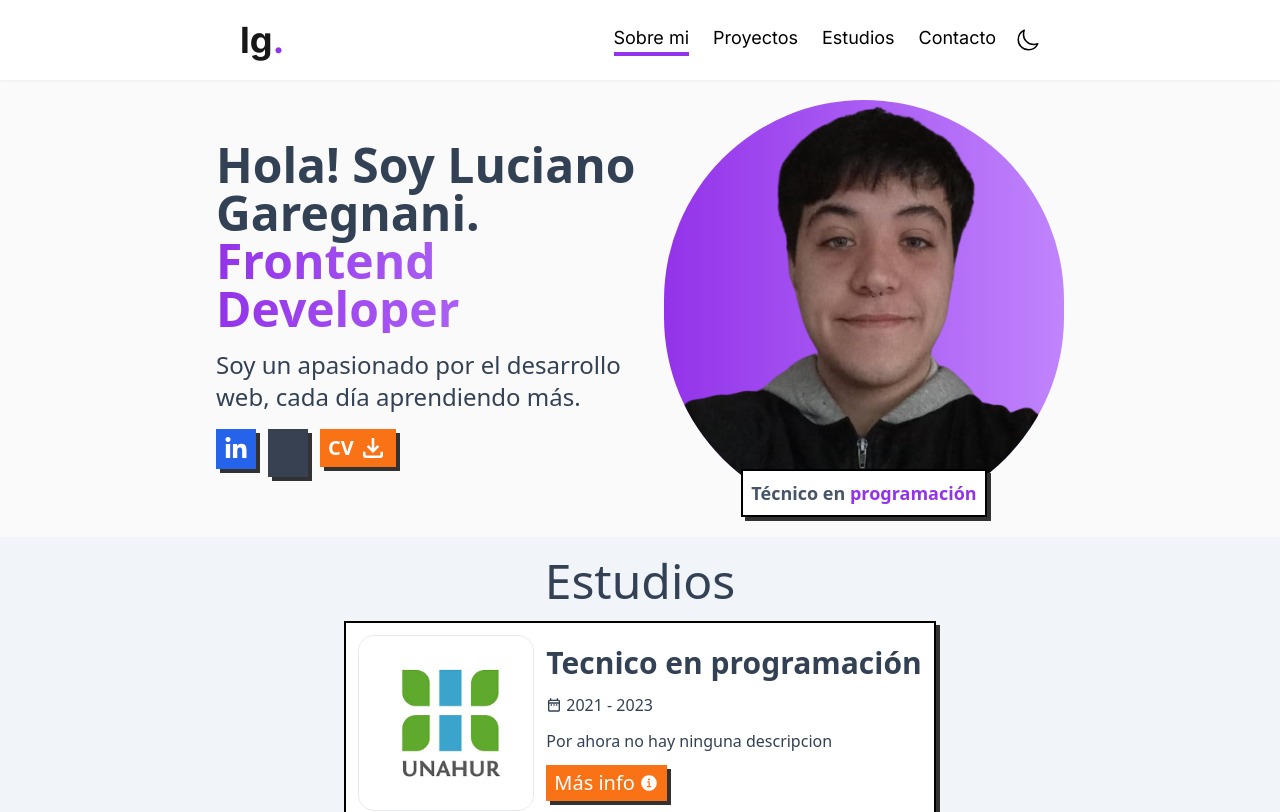
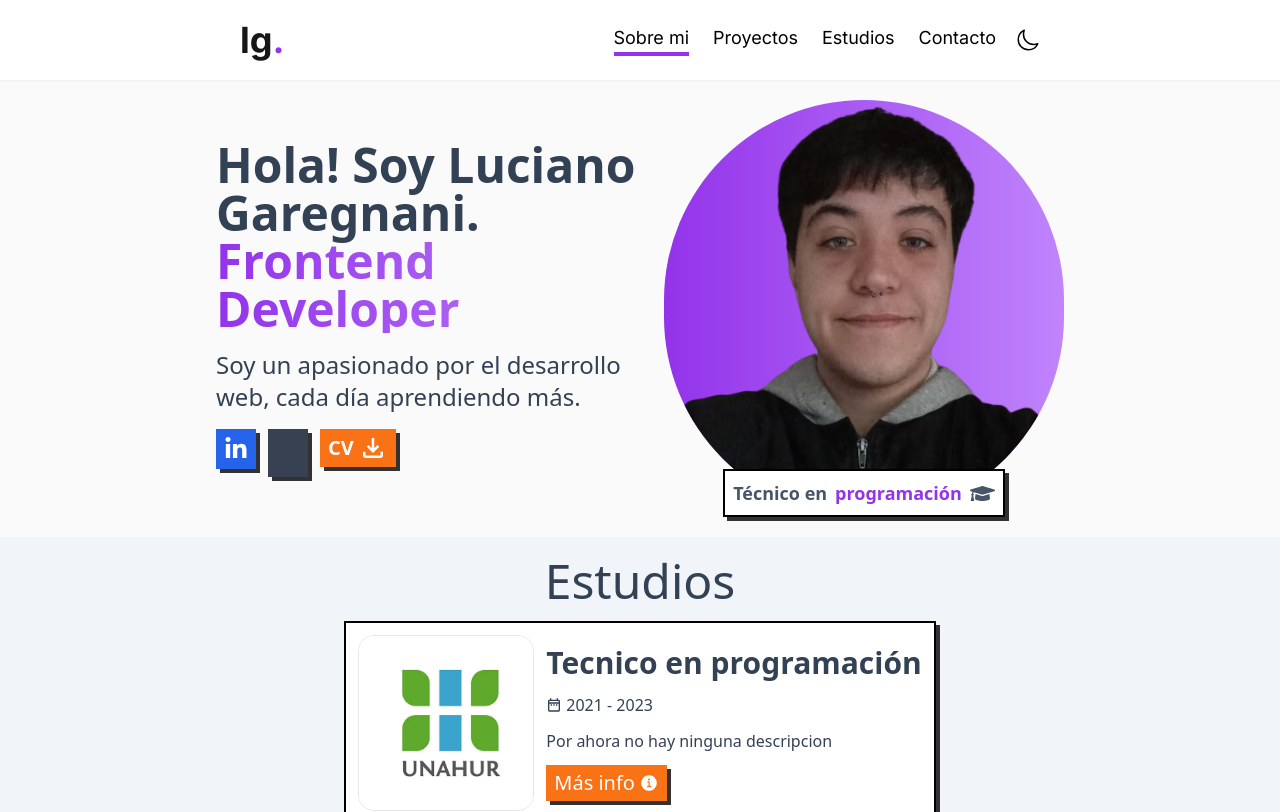
Before and after one commit to lucianogaregnani/portfolio, a React (Vite) app: page / in a window 1280 px wide. Shown: the top 812 px of the page. Built offline with nearby package versions, Linux system fonts and the light colour scheme; some icons are missing.

Commit message:
warnings fix

```diff
--- a/src/components/hero-section/styled-components/HeroImage.tsx
+++ b/src/components/hero-section/styled-components/HeroImage.tsx
@@ -1,10 +1,11 @@
 import foto from '../assets/10c0406a-1040-4607-a9bc-ac678b775c4e-removebg-preview.png'
-
+import { FaGraduationCap } from "react-icons/fa";
 function HeroImage() {
   return (
     <div className="mt-4 relative flex justify-center items-center xl:items-center xl:p-0 w-3/4 md:w-[25rem] md:mt-0">
-      <div className="text-slate-600 dark:text-slate-100 z-20 text-sm md:text-lg absolute bottom-0 bg-white p-2 shadow-card dark:bg-slate-700">
+      <div className="flex items-center gap-2 text-slate-600 dark:text-slate-100 z-20 text-sm md:text-lg absolute bottom-0 bg-white p-2 shadow-card dark:bg-slate-700">
         Técnico en <span className="text-purple-600 dark:text-yellow-400">programación</span>
+        <FaGraduationCap size="25" />
       </div>
       <img
         src={foto}
--- a/src/components/proyects/ProyectsSection.tsx
+++ b/src/components/proyects/ProyectsSection.tsx
@@ -21,6 +21,7 @@ function ProyectsSection() {
         const { title, content, image, technologies, liveLink, codeLink } = proyect;
         return (
           <ProyectCard
+            key={title}
             title={title}
             content={content}
             image={image}
--- a/src/components/proyects/components/ProyectCard.tsx
+++ b/src/components/proyects/components/ProyectCard.tsx
@@ -37,8 +37,10 @@ function ProyectCard({
           <span className="text-purple-600 font-semibold">.</span>
         </p>
         <div className="text-sky-400 flex gap-2">
-          {technologies.map((TechnologieIcon) => (
-            TechnologieIcon
+          {technologies.map((TechnologieIcon, index) => (
+            <div key={index}>
+                {TechnologieIcon}
+            </div>
           ))}
         </div>
         <div className="flex gap-4">
--- a/src/components/studies-section/StudiesSection.tsx
+++ b/src/components/studies-section/StudiesSection.tsx
@@ -27,6 +27,7 @@ function StudiesSection() {
           moreInfo,
         }) => (
           <StudiesCard
+            key={description}
             title={title}
             institutionImage={institutionImage}
             altImage={altImage}
```
